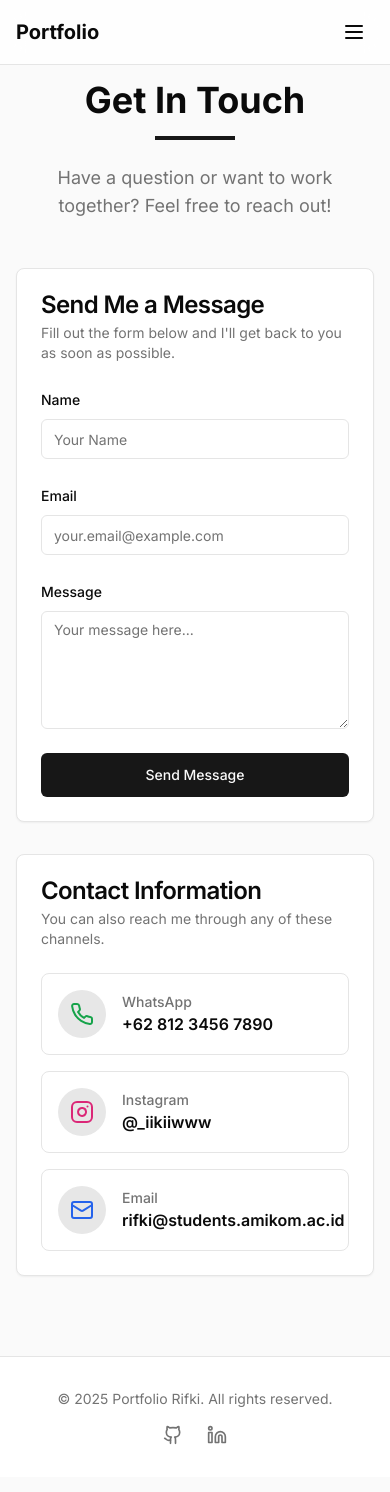
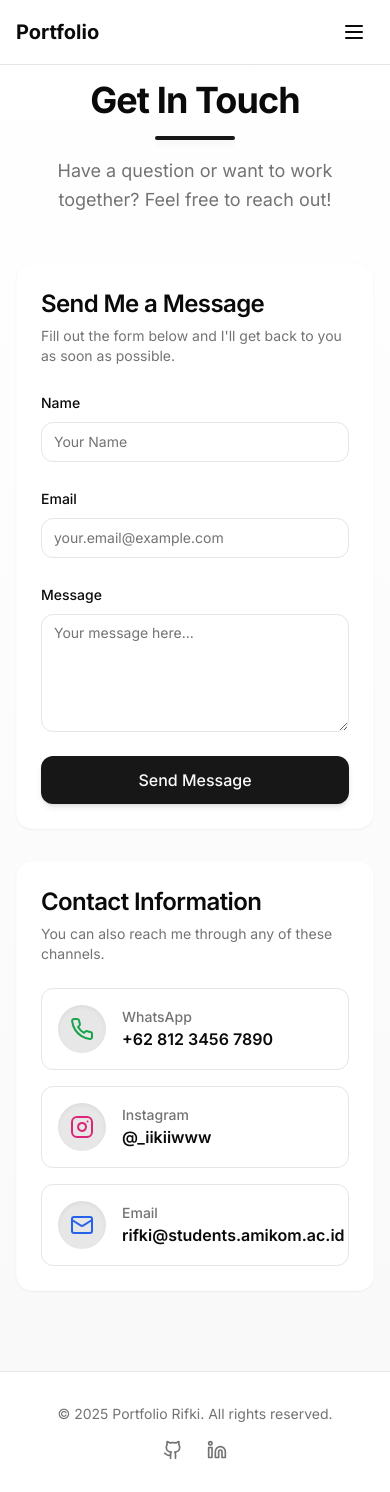
Before and after one commit to iikiiwww/portfolio, a Next.js app: page /contact in a window 390 px wide. Built offline with nearby package versions, Linux system fonts and the light colour scheme.

Commit message:
Update page.tsx

```diff
--- a/app/contact/page.tsx
+++ b/app/contact/page.tsx
@@ -59,7 +59,7 @@ export default function ContactPage() {
   ];
 
   return (
-    <div className="min-h-screen py-20 px-4 sm:px-6 lg:px-8">
+    <div className="min-h-screen py-20 px-4 sm:px-6 lg:px-8 bg-gradient-to-b from-background to-muted/20">
       <div className="max-w-5xl mx-auto">
         <motion.div
           initial={{ opacity: 0, y: -20 }}
@@ -67,9 +67,11 @@ export default function ContactPage() {
           transition={{ duration: 0.5 }}
           className="text-center mb-12"
         >
-          <h1 className="text-4xl sm:text-5xl font-bold mb-4">Get In Touch</h1>
-          <div className="w-20 h-1 bg-primary mx-auto mb-6"></div>
-          <p className="text-muted-foreground text-lg max-w-2xl mx-auto">
+          <h1 className="text-4xl sm:text-5xl font-bold mb-4 tracking-tight">
+            Get In Touch
+          </h1>
+          <div className="w-20 h-1 bg-primary mx-auto rounded-full shadow-md"></div>
+          <p className="text-muted-foreground text-lg max-w-2xl mx-auto mt-4 leading-relaxed">
             Have a question or want to work together? Feel free to reach out!
           </p>
         </motion.div>
@@ -80,51 +82,68 @@ export default function ContactPage() {
             animate={{ opacity: 1, x: 0 }}
             transition={{ duration: 0.5, delay: 0.2 }}
           >
-            <Card className="h-full">
+            <Card className="h-full border-muted/30 shadow-sm hover:shadow-xl transition-all duration-300 rounded-2xl">
               <CardHeader>
-                <CardTitle>Send Me a Message</CardTitle>
-                <CardDescription>
+                <CardTitle className="text-2xl font-semibold">Send Me a Message</CardTitle>
+                <CardDescription className="text-muted-foreground">
                   Fill out the form below and I'll get back to you as soon as possible.
                 </CardDescription>
               </CardHeader>
+
               <CardContent>
                 <form onSubmit={handleSubmit} className="space-y-6">
                   <div className="space-y-2">
-                    <Label htmlFor="name">Name</Label>
+                    <Label htmlFor="name" className="font-medium">
+                      Name
+                    </Label>
                     <Input
                       id="name"
                       name="name"
                       placeholder="Your Name"
+                      className="rounded-xl focus:ring-2 focus:ring-primary transition-all"
                       value={formData.name}
                       onChange={handleChange}
                       required
                     />
                   </div>
+
                   <div className="space-y-2">
-                    <Label htmlFor="email">Email</Label>
+                    <Label htmlFor="email" className="font-medium">
+                      Email
+                    </Label>
                     <Input
                       id="email"
                       name="email"
                       type="email"
                       placeholder="your.email@example.com"
+                      className="rounded-xl focus:ring-2 focus:ring-primary transition-all"
                       value={formData.email}
                       onChange={handleChange}
                       required
                     />
                   </div>
+
                   <div className="space-y-2">
-                    <Label htmlFor="message">Message</Label>
+                    <Label htmlFor="message" className="font-medium">
+                      Message
+                    </Label>
                     <Textarea
                       id="message"
                       name="message"
                       placeholder="Your message here..."
                       rows={5}
+                      className="rounded-xl focus:ring-2 focus:ring-primary transition-all"
                       value={formData.message}
                       onChange={handleChange}
                       required
                     />
                   </div>
-                  <Button type="submit" className="w-full" size="lg">
+
+                  <Button
+                    type="submit"
+                    className="w-full h-12 rounded-xl text-base font-medium shadow-md hover:shadow-xl transition-all"
+                    size="lg"
+                  >
                     Send Message
                   </Button>
                 </form>
@@ -138,13 +157,14 @@ export default function ContactPage() {
             transition={{ duration: 0.5, delay: 0.3 }}
             className="space-y-6"
           >
-            <Card>
+            <Card className="border-muted/30 shadow-sm hover:shadow-xl rounded-2xl transition-all">
               <CardHeader>
-                <CardTitle>Contact Information</CardTitle>
-                <CardDescription>
+                <CardTitle className="text-2xl font-semibold">Contact Information</CardTitle>
+                <CardDescription className="text-muted-foreground">
                   You can also reach me through any of these channels.
                 </CardDescription>
               </CardHeader>
+
               <CardContent className="space-y-4">
                 {contactMethods.map((method, index) => {
                   const Icon = method.icon;
@@ -154,13 +174,14 @@ export default function ContactPage() {
                       href={method.link}
                       target="_blank"
                       rel="noopener noreferrer"
-                      className="flex items-center gap-4 p-4 rounded-lg border hover:border-primary hover:shadow-md transition-all duration-300 group"
+                      className="flex items-center gap-4 p-4 rounded-xl border hover:border-primary hover:shadow-md transition-all duration-300 group bg-background"
                       whileHover={{ scale: 1.02 }}
                       whileTap={{ scale: 0.98 }}
                     >
-                      <div className={`bg-primary/10 p-3 rounded-full ${method.color}`}>
+                      <div className={`bg-primary/10 p-3 rounded-full shadow-inner ${method.color}`}>
                         <Icon className="w-6 h-6" />
                       </div>
+
                       <div>
                         <p className="font-medium text-sm text-muted-foreground">
                           {method.title}
@@ -174,8 +195,6 @@ export default function ContactPage() {
                 })}
               </CardContent>
             </Card>
-
-
           </motion.div>
         </div>
       </div>
```
